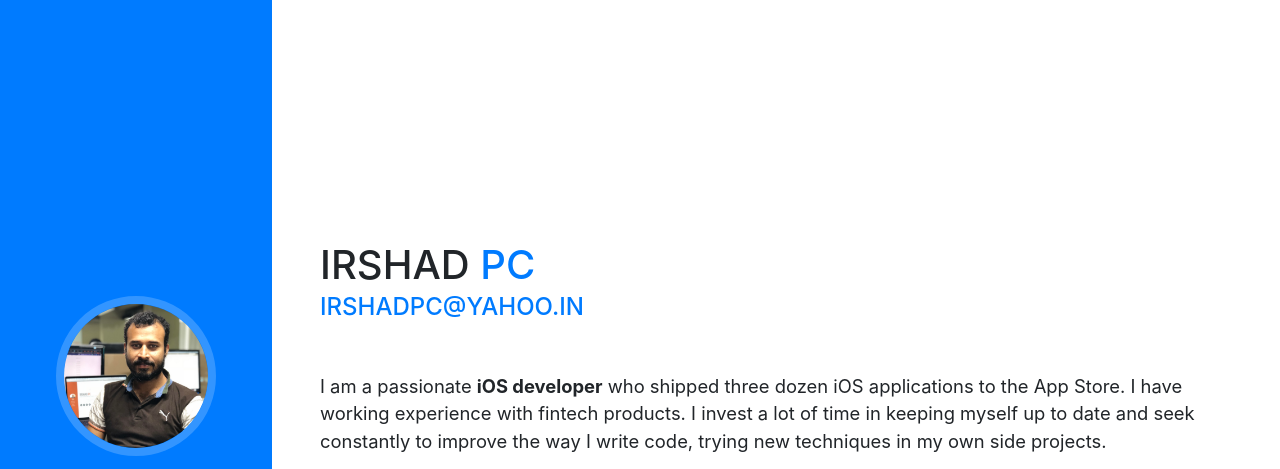
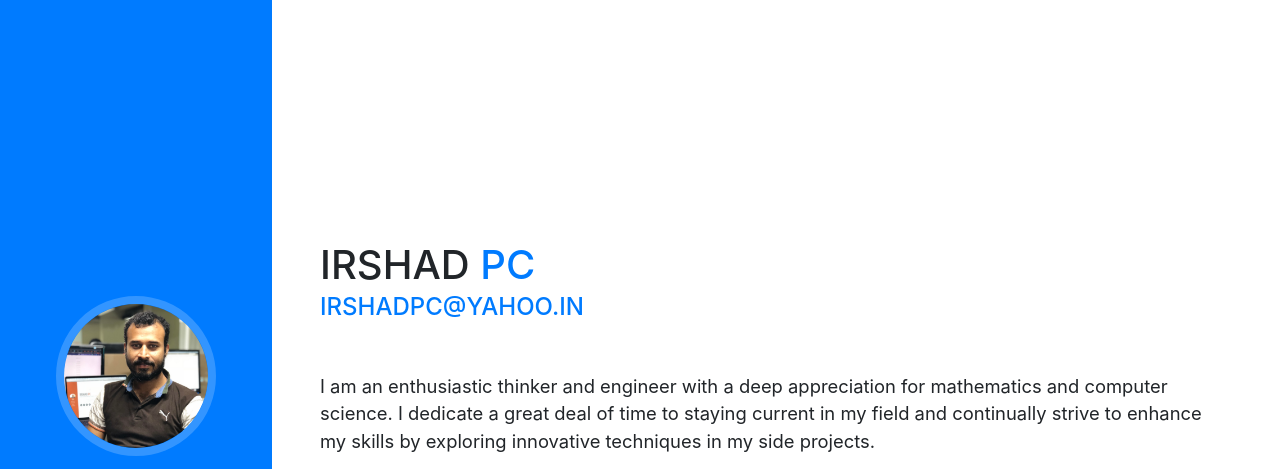
Before and after one commit to irshadpc/irshadpc.github.io, a website with bundled scripts: page index.html in a window 1280 px wide. Shown: the top 469 px of the page. Built offline with nearby package versions, Linux system fonts and the light colour scheme; a web font is replaced by a local one.

Commit message:
Update index.html

```diff
--- a/index.html
+++ b/index.html
@@ -54,7 +54,7 @@
           <div class="subheading mb-5">
             <a href="mailto:name@email.com">irshadpc@yahoo.in</a>
           </div>
-          <p class="lead mb-5">I am a passionate <b>iOS developer</b> who shipped three dozen iOS applications to the App Store. I have working experience with fintech products. I invest a lot of time in keeping myself up to date and seek constantly to improve the way I write code, trying new techniques in my own side projects.  </p>
+          <p class="lead mb-5">I am an enthusiastic thinker and engineer with a deep appreciation for mathematics and computer science. I dedicate a great deal of time to staying current in my field and continually strive to enhance my skills by exploring innovative techniques in my side projects.  </p>
           <div class="social-icons">
             <a href="https://www.linkedin.com/in/irshad-pc-1aaa3814">
               <i class="fab fa-linkedin-in"></i>
```
